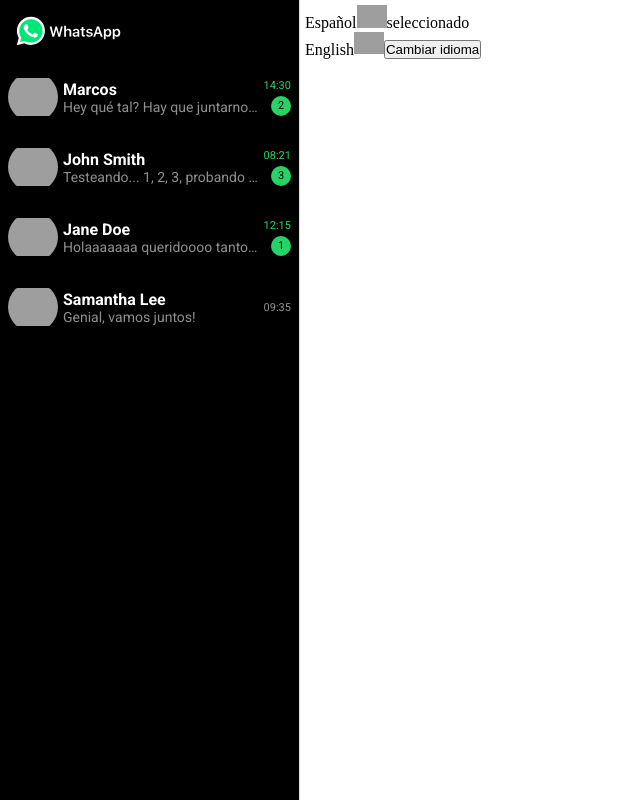
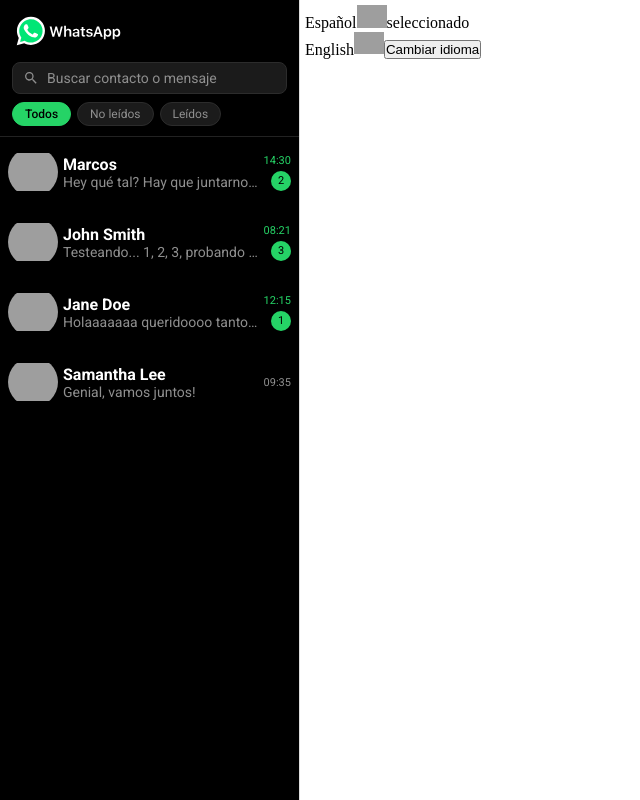
Before and after one commit to agusbusna/Ejemplo_deploy, a React (Vite) app: page / in a window 1280 px wide. Shown: the whole page, without its empty margins (0-640 px from the left). Built offline with nearby package versions, Linux system fonts and the light colour scheme; grey boxes are pictures that could not be loaded.

Commit message:
barra de busqueda

```diff
--- a/src/Componentes/Sidebar/Sidebar.css
+++ b/src/Componentes/Sidebar/Sidebar.css
@@ -14,3 +14,101 @@
     width: auto;
     display: block;
 }
+
+.sidebar-search{
+    padding: 0 12px 10px;
+    display: flex;
+    flex-direction: column;
+    gap: 8px;
+    border-bottom: 1px solid #222;
+    position: sticky;
+    top: 0;
+    background-color: #000;
+    z-index: 2;
+}
+
+.sidebar-search-input-wrap{
+    display: flex;
+    align-items: center;
+    gap: 8px;
+    background-color: #1b1b1b;
+    border: 1px solid #2c2c2c;
+    border-radius: 8px;
+    padding: 7px 10px;
+    transition: border-color 0.2s ease;
+}
+
+.sidebar-search-input-wrap:focus-within{
+    border-color: #25D366;
+}
+
+.sidebar-search-icon{
+    color: rgb(143, 143, 143);
+    flex-shrink: 0;
+}
+
+.sidebar-search-input{
+    flex: 1;
+    min-width: 0;
+    background: transparent;
+    border: none;
+    outline: none;
+    color: rgb(255, 255, 255);
+    font-size: 14px;
+    font-family: 'Roboto', sans-serif;
+}
+
+.sidebar-search-input::placeholder{
+    color: rgb(143, 143, 143);
+}
+
+.sidebar-search-clear{
+    background: transparent;
+    border: none;
+    color: rgb(143, 143, 143);
+    font-size: 12px;
+    cursor: pointer;
+    line-height: 1;
+    padding: 2px 4px;
+}
+
+.sidebar-search-clear:hover{
+    color: #fff;
+}
+
+.sidebar-filters{
+    display: flex;
+    gap: 6px;
+}
+
+.sidebar-filter{
+    background-color: #1b1b1b;
+    border: 1px solid #2c2c2c;
+    border-radius: 999px;
+    color: rgb(143, 143, 143);
+    font-size: 12px;
+    font-family: 'Roboto', sans-serif;
+    padding: 4px 12px;
+    cursor: pointer;
+    transition: all 0.2s ease;
+}
+
+.sidebar-filter:hover{
+    border-color: #25D366;
+    color: #fff;
+}
+
+.sidebar-filter--active{
+    background-color: #25D366;
+    border-color: #25D366;
+    color: #000;
+    font-weight: 500;
+}
+
+.sidebar-empty{
+    display: block;
+    padding: 16px 12px;
+    color: rgb(143, 143, 143);
+    font-size: 14px;
+    font-family: 'Roboto', sans-serif;
+}
--- a/src/Componentes/Sidebar/Sidebar.jsx
+++ b/src/Componentes/Sidebar/Sidebar.jsx
@@ -3,10 +3,26 @@
 import { Link } from "react-router"
 import "./Sidebar.css"
 import { ContactContext } from "../../Context/ContactContext"
+import useContactSearchTerm from "../../hooks/useContactSearchTerm"
+
+const FILTROS = [
+    { id: "todos", label: "Todos" },
+    { id: "no_leidos", label: "No leídos" },
+    { id: "leidos", label: "Leídos" },
+]
 
 export default function Sidebar() {
 
     const { contacts } = useContext (ContactContext)
+
+    const {
+        searchTerm,
+        filter,
+        contacts_filtrados,
+        handleChangeSearch,
+        handleClearSearch,
+        handleChangeFilter,
+    } = useContactSearchTerm(contacts)
 
         const logo_sidebar = (
             <div className="sidebar-logo">
@@ -19,16 +35,80 @@
             </div>
         )
 
+        const barra_busqueda = (
+            <div className="sidebar-search">
+                <div className="sidebar-search-input-wrap">
+                    <svg
+                        className="sidebar-search-icon"
+                        viewBox="0 0 24 24"
+                        width="16"
+                        height="16"
+                        aria-hidden="true"
+                    >
+                        <path
+                            fill="currentColor"
+                            d="M15.5 14h-.79l-.28-.27a6.5 6.5 0 1 0-.7.7l.27.28v.79l5 4.99L20.49 19l-4.99-5zm-6 0A4.5 4.5 0 1 1 14 9.5 4.5 4.5 0 0 1 9.5 14z"
+                        />
+                    </svg>
+                    <input
+                        type="text"
+                        className="sidebar-search-input"
+                        placeholder="Buscar contacto o mensaje"
+                        value={searchTerm}
+                        onChange={handleChangeSearch}
+                    />
+                    {searchTerm !== "" && (
+                        <button
+                            type="button"
+                            className="sidebar-search-clear"
+                            onClick={handleClearSearch}
+                            aria-label="Limpiar búsqueda"
+                        >
+                            ✕
+                        </button>
+                    )}
+                </div>
+
+                <div className="sidebar-filters">
+                    {FILTROS.map((opcion) => (
+                        <button
+                            type="button"
+                            key={opcion.id}
+                            className={
+                                "sidebar-filter" +
+                                (filter === opcion.id ? " sidebar-filter--active" : "")
+                            }
+                            onClick={() => handleChangeFilter(opcion.id)}
+                        >
+                            {opcion.label}
+                        </button>
+                    ))}
+                </div>
+            </div>
+        )
+
         if (contacts.length === 0){
             return (
                 <div>
                     {logo_sidebar}
+                    {barra_busqueda}
                     <span>No tienes contactos registrados</span>
                 </div>
             )
         }
+
+        if (contacts_filtrados.length === 0){
+            return (
+                <div>
+                    {logo_sidebar}
+                    {barra_busqueda}
+                    <span className="sidebar-empty">No se encontraron contactos</span>
+                </div>
+            )
+        }
+
         const contactos_jsx = []
-        for (const contacto of contacts) {
+        for (const contacto of contacts_filtrados) {
             contactos_jsx.push(
                 <Link
                 className="link-contact"
@@ -50,6 +130,7 @@
         return (
             <div>
                 {logo_sidebar}
+                {barra_busqueda}
                 {contactos_jsx}
             </div>
     )
--- /dev/null
+++ b/src/hooks/useContactSearchTerm.jsx
@@ -0,0 +1,46 @@
+import { useState } from "react"
+
+function useContactSearchTerm(contacts) {
+    const [searchTerm, setSearchTerm] = useState("")
+    const [filter, setFilter] = useState("todos") //"todos" | "no_leidos" | "leidos"
+
+    function handleChangeSearch(event) {
+        setSearchTerm(event.target.value)
+    }
+
+    function handleClearSearch() {
+        setSearchTerm("")
+    }
+
+    function handleChangeFilter(id) {
+        setFilter(id)
+    }
+
+    const contacts_filtrados = contacts.filter((contacto) => {
+        const texto = searchTerm.trim().toLowerCase()
+        const coincide_busqueda =
+            texto === "" ||
+            contacto.name.toLowerCase().includes(texto) ||
+            contacto.last_message.toLowerCase().includes(texto)
+
+        const tiene_sin_leer = contacto.unread_messages > 0
+
+        const coincide_filtro =
+            filter === "todos" ||
+            (filter === "no_leidos" && tiene_sin_leer) ||
+            (filter === "leidos" && !tiene_sin_leer)
+
+        return coincide_busqueda && coincide_filtro
+    })
+
+    return {
+        searchTerm: searchTerm,
+        filter: filter,
+        contacts_filtrados: contacts_filtrados,
+        handleChangeSearch: handleChangeSearch,
+        handleClearSearch: handleClearSearch,
+        handleChangeFilter: handleChangeFilter,
+    }
+}
+
+export default useContactSearchTerm
```
